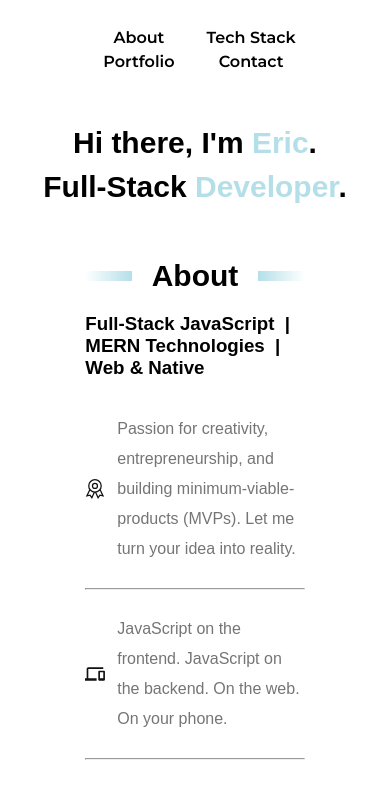
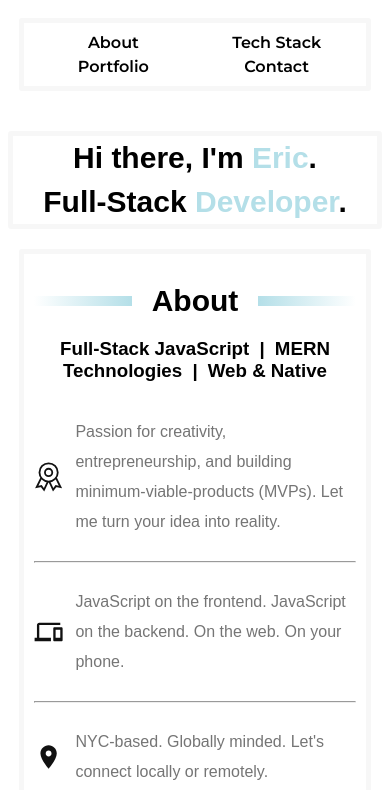
Before and after one commit to eric-reale/portfolio-eric-reale, a website: page index.html in a window 390 px wide. Shown: the top 790 px of the page. Drawn offline with Linux system fonts and the light colour scheme; a web font is replaced by a local one.

Commit message:
responsiveness of mobile view

```diff
--- a/src/css/base.css
+++ b/src/css/base.css
@@ -51,7 +51,7 @@ html {
   display: grid;
   /*justify-content: center;*/
   align-items: center;
-  /*border: 5px solid rgba(0, 0, 0, 0.03);*/
+  border: 5px solid rgba(0, 0, 0, 0.03);
   border-radius: 3px;
   /*background-color: var(--red);*/
   margin-left: 18%;
@@ -92,6 +92,10 @@ html {
    .gradient-header h1 {
       font-size: 30px;
    }
+   .grid-item {
+      margin-left: 3%;
+      margin-right: 3%;
+   }
 }
 
 @media (max-width: 900px) and (min-width: 701px) {
--- a/src/css/stylesheets/about_me.css
+++ b/src/css/stylesheets/about_me.css
@@ -9,29 +9,13 @@
   padding: 10px;
 }
 
-/*.about-me-content h1 {
-  font-size: 40px;
-  grid-column: 1 / -1;
-  display: grid;
-  grid-template-columns: 1fr auto 1fr;
-  grid-gap: 20px;
-  align-items: center;
-}*/
-.about-me-content h3 strong{
+.about-me-content h3 strong {
   margin: 0 5px;
 }
 
-/*.about-me-content h1:before, .about-me-content h1:after {
-  display: block;
-  content: '';
-  height: 10px;
-  background: #ffc600;
-  background: linear-gradient(to left, var(--light-blue), transparent);
+.about-me-content h3 {
+  text-align: center;
 }
-
-.about-me-content  h1:after {
-  background: linear-gradient(to right, var(--light-blue), transparent);
-}*/
 
 .about-me-photo img{
   width: 100%;
```
Also changed, not shown: index.html (+1 -2 lines).
